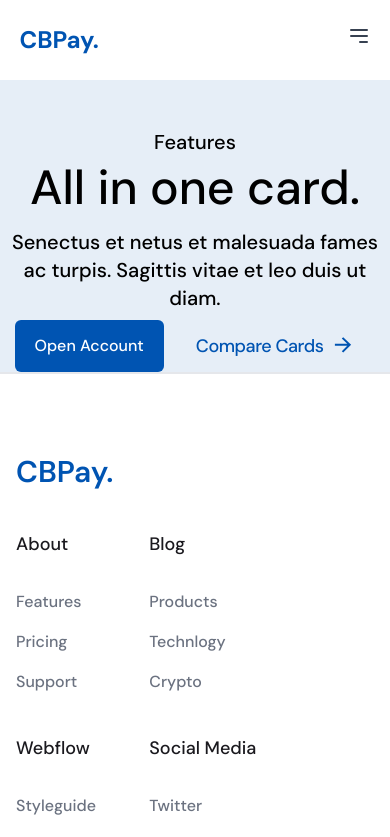
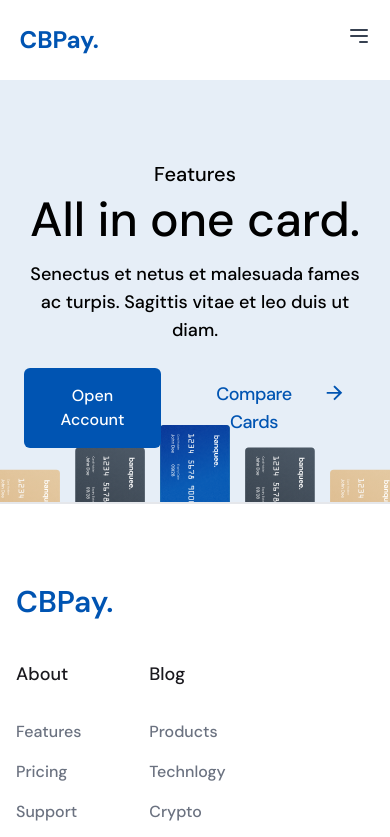
Before and after one commit to Emydev-op/cbapp-web, a Next.js app: page /features in a window 390 px wide. Shown: the top 837 px of the page. Built offline with nearby package versions, Linux system fonts and the light colour scheme.

Commit message:
update on the feature

```diff
--- a/src/app/features/page.jsx
+++ b/src/app/features/page.jsx
@@ -4,17 +4,17 @@ import React from "react";
 
 export default function FeaturePage() {
   return (
-    <section className="relative w-full md:h-[calc(100dvh-96px)]">
+    <section className="relative w-full h-[50dvh] md:h-[calc(100dvh-96px)]">
       <div className="bg-[var(--blue-500)] -z-10 absolute top-0 left-0 right-0 bottom-0" />
-      <div className="text-center font-medium tracking-[-3%] max-w-lg mx-auto space-y-2 pt-12 relative">
+      <div className="text-center font-medium tracking-[-3%] max-w-lg mx-auto space-y-2 pt-20 md:pt-12 px-6 md:px-0 relative">
         <h5 className=" text-xl">Features</h5>
         <h1 className=" text-5xl md:text-7xl pb-2">All in one card.</h1>
-        <p className="text-xl ">
+        <p className="md:text-xl text-lg">
           Senectus et netus et malesuada fames ac turpis. Sagittis vitae et leo
           duis ut diam.
         </p>
-        <div className=" inline-flex gap-3 md:pt-4">
-          <button className="bg-[var(--blue-600)] text-white rounded-md px-5 py-3">
+        <div className=" inline-flex gap-3 pt-4">
+          <button className="bg-[var(--blue-600)] text-white rounded-md px-4 md:px-5 py-2 md:py-3">
             Open Account
           </button>
           <button
@@ -38,7 +38,7 @@ export default function FeaturePage() {
           </button>
         </div>
       </div>
-      <div className="absolute -z-10 -bottom-20">
+      <div className="absolute w-full -z-10 bottom-0 md:-bottom-20">
         <Image
           src={"/borderCards.svg"}
           alt="cbpay-card"
```
